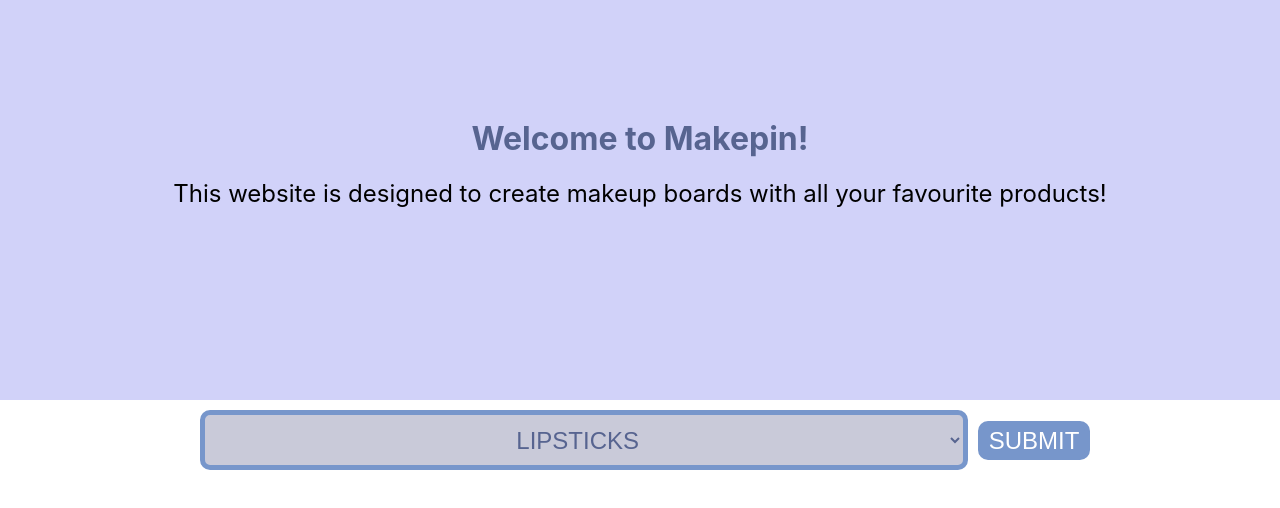
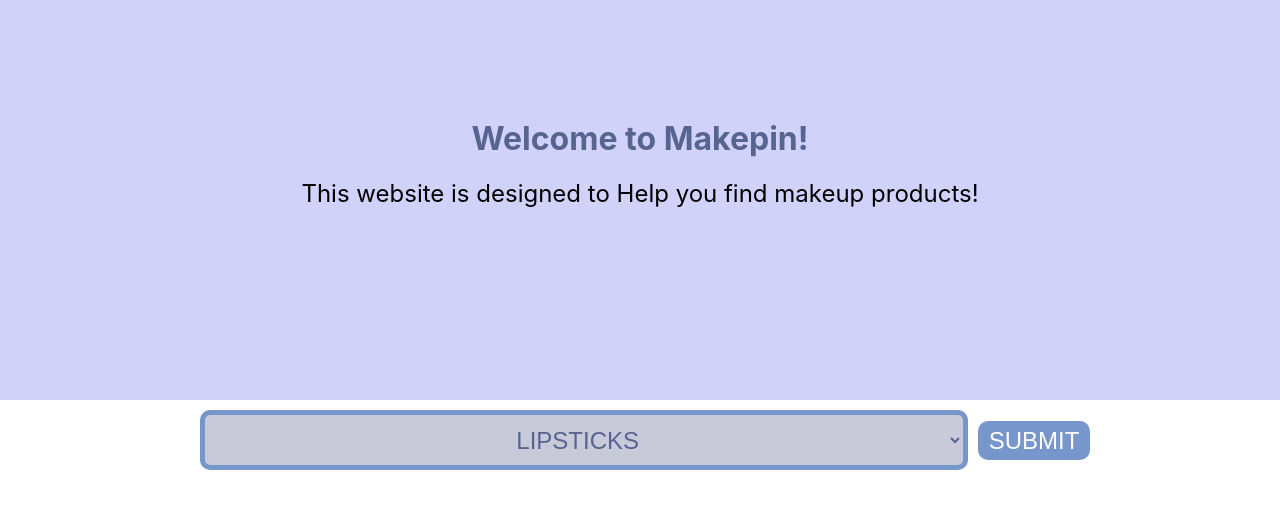
Before and after one commit to Abidu1/project-five, a React (Create React App) app: page / in a window 1280 px wide. Shown: the top 508 px of the page. Built offline with nearby package versions, Linux system fonts and the light colour scheme.

Commit message:
changed description of website

```diff
--- a/src/Header.js
+++ b/src/Header.js
@@ -5,7 +5,7 @@ class Header extends Component {
     return (
       <header>
         <h1>Welcome to Makepin!</h1>
-        <p>This website is designed to create makeup boards with all your favourite products!</p>
+        <p>This website is designed to Help you find makeup products!</p>
       </header>
     )
   }
```
